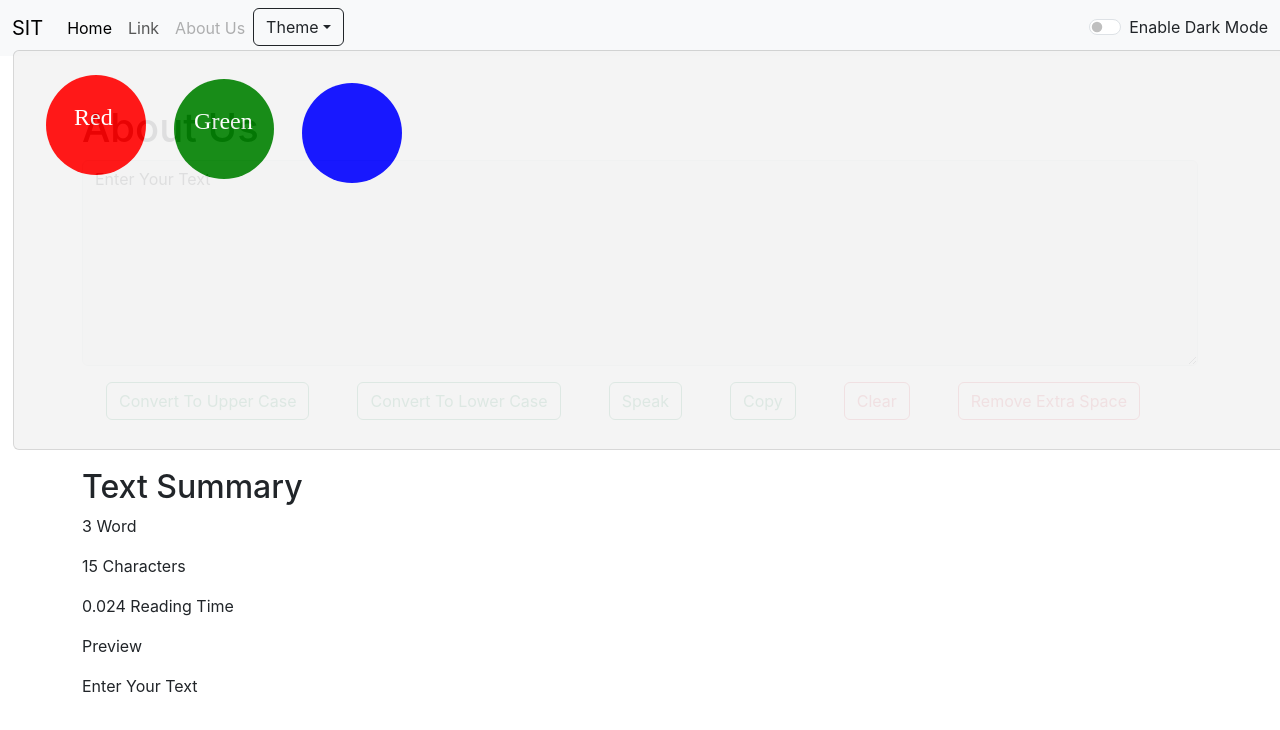
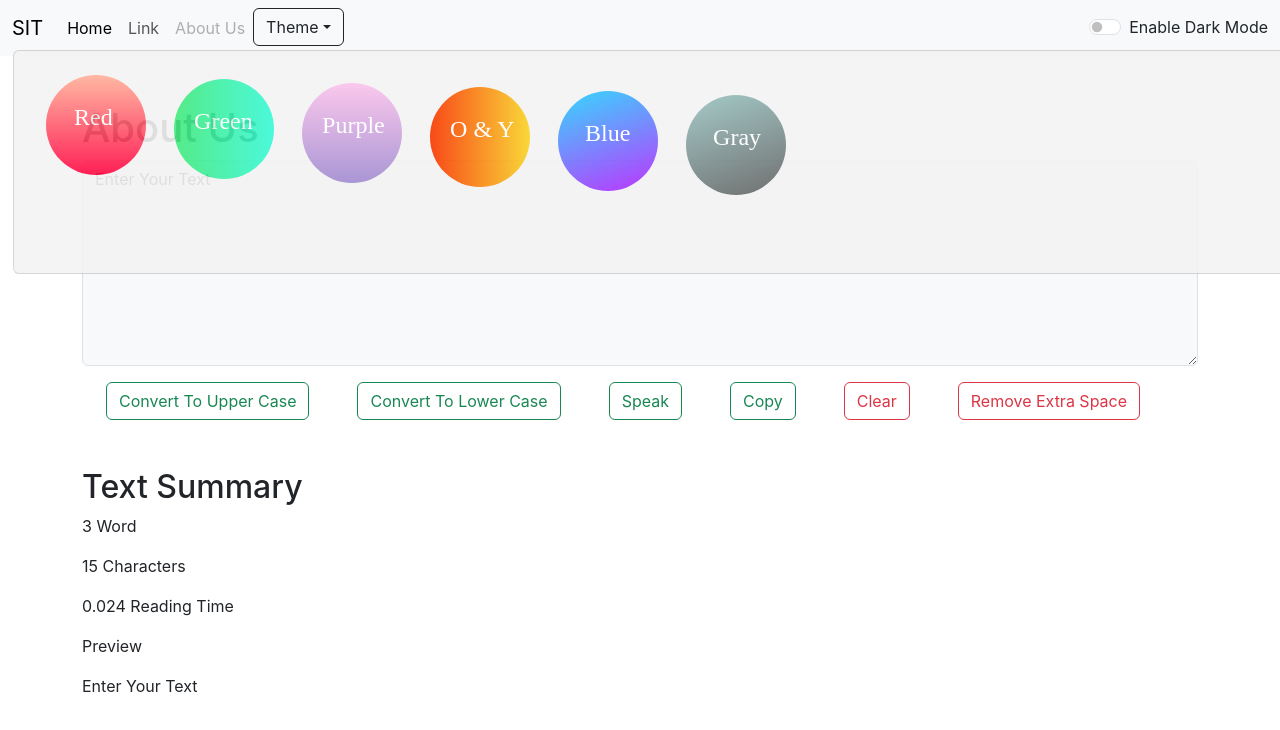
Before and after one commit to 6353079417/React-app-demo, a React (Create React App) app: page / in a window 1280 px wide. Both pictures are taken after a click on the button "Theme". Shown: the top 730 px of the page. Built offline with nearby package versions, Linux system fonts and the light colour scheme.

Commit message:
some new changes

```diff
--- a/src/App.css
+++ b/src/App.css
@@ -16,7 +16,7 @@ nav ul{
   height: 100px;
     width: 100px;
     border-radius: 50%;
-    background-color: red;
+    background-image: linear-gradient(to top, #ff0844 0%, #ffb199 100%);
     margin-left: 2rem;
     margin-top: 1rem;
 }
@@ -24,12 +24,12 @@ nav ul{
   height: 100px;
     width: 100px;
     border-radius: 50%;
-    background-color: green;
+    background-image: linear-gradient(to right, #43e97b 0%, #38f9d7 100%);
     margin-left: 10rem;
     margin-top: -6rem;
 }
 #cir{
-  height: 25rem;
+  height: 14rem;
     width: 83rem;
     background-color:rgb(243, 243, 243);
     opacity: 0.9 ;
@@ -56,15 +56,65 @@ nav ul{
   height: 100px;
     width: 100px;
     border-radius: 50%;
-    background-color: blue;
+    background-image: linear-gradient(to top, #a18cd1 0%, #fbc2eb 100%);
     margin-left: 18rem;
     margin-top: -6rem;
 }
 .font-3{
   color: white;
   font-size: 24px;
-  margin-left: 28px;
+  margin-left: 20px;
   position: absolute;
   margin-top: 24px;
   font-family: cursive;
 }
+.circle-4{
+  height: 100px;
+    width: 100px;
+    border-radius: 50%;
+    background-image: linear-gradient(to right, #f83600 0%, #f9d423 100%);
+    margin-left: 26rem;
+    margin-top: -6rem;
+}
+.font-4{
+  color: white;
+  font-size: 24px;
+  margin-left: 20px;
+  position: absolute;
+  margin-top: 24px;
+  font-family: cursive;
+}
+
+.circle-5{
+  height: 100px;
+    width: 100px;
+    border-radius: 50%;
+    background-image: linear-gradient(-20deg, #b721ff 0%, #21d4fd 100%);
+    margin-left: 34rem;
+    margin-top: -6rem;
+}
+.font-5{
+  color: white;
+  font-size: 24px;
+  margin-left: 27px;
+  position: absolute;
+  margin-top: 24px;
+  font-family: cursive;
+}
+
+.circle-6{
+  height: 100px;
+    width: 100px;
+    border-radius: 50%;
+    background-image: linear-gradient(-20deg, #616161 0%, #9bc5c3 100%);
+    margin-left: 42rem;
+    margin-top: -6rem;
+}
+.font-6{
+  color: white;
+  font-size: 24px;
+  margin-left: 27px;
+  position: absolute;
+  margin-top: 24px;
+  font-family: cursive;
+}
--- a/src/App.js
+++ b/src/App.js
@@ -26,13 +26,13 @@ function App() {
   const redToggle = () => {
     if (mode === 'light') {
         setMode('red');
-        document.body.style.background= "red"
-        document.body.style.color= "yellow"
+        document.body.style.backgroundImage="linear-gradient(to top, #ff0844 0%, #ffb199 100%)";
+        document.body.style.color= "DarkRed"
         setBtnText("Enable light Mode");
     } else {
       setMode('red');
-      document.body.style.background= "yellow"
-      document.body.style.color= "red"
+      document.body.style.color="linear-gradient(to top, #ff0844 0%, #ffb199 100%)";
+        document.body.style.backgroundColor= "DarkRed"
       setBtnText("Enable Dark Mode");
     }
   }
@@ -40,18 +40,18 @@ function App() {
   const greenToggle = () => {
     if (mode === 'light') {
         setMode('green');
-        document.body.style.background= "green"
-        document.body.style.color= "white"
+        document.body.style.backgroundImage= "linear-gradient(to right, #43e97b 0%, #38f9d7 100%)";
+        document.body.style.color= "green"
         setBtnText("Enable light Mode");
     } else {
       setMode('green');
       document.body.style.background= "green"
-      document.body.style.color= "white"
+      document.body.style.color= "linear-gradient(to right, #43e97b 0%, #38f9d7 100%)"
       setBtnText("Enable Dark Mode");
     }
   }
 
-  const blueToggle = () => {
+  const purpleToggle = () => {
     if (mode === 'light') {
         setMode('blue');
         document.body.style.backgroundImage = "linear-gradient(to top, #a18cd1 0%, #fbc2eb 100%)";
@@ -60,7 +60,49 @@ function App() {
     } else {
       setMode('blue');
       document.body.style.background= "lightblue"
-      document.body.style.color= "blue"
+      document.body.style.color= "linear-gradient(to top, #a18cd1 0%, #fbc2eb 100%)"
+      setBtnText("Enable Dark Mode");
+    }
+  }
+
+  const yellowToggle = () => {
+    if (mode === 'light') {
+        setMode('orange');
+        document.body.style.backgroundImage = "linear-gradient(to right, #f83600 0%, #f9d423 100%)";
+        document.body.style.color= "yellow"
+        setBtnText("Enable light Mode");
+    } else {
+      setMode('orange');
+      document.body.style.background= "orange"
+      document.body.style.color= "linear-gradient(to right, #f83600 0%, #f9d423 100%)"
+      setBtnText("Enable Dark Mode");
+    }
+  }
+
+  const blueToggle = () => {
+    if (mode === 'light') {
+        setMode('blue');
+        document.body.style.backgroundImage = "linear-gradient(-20deg, #b721ff 0%, #21d4fd 100%)";
+        document.body.style.color= "darkblue"
+        setBtnText("Enable light Mode");
+    } else {
+      setMode('blue');
+      document.body.style.background= "lightblue"
+      document.body.style.color= "linear-gradient(-20deg, #b721ff 0%, #21d4fd 100%)"
+      setBtnText("Enable Dark Mode");
+    }
+  }
+
+  const grayToggle = () => {
+    if (mode === 'light') {
+        setMode('gray');
+        document.body.style.backgroundImage = "linear-gradient(-20deg, #616161 0%, #9bc5c3 100%)";
+        document.body.style.color= "black"
+        setBtnText("Enable light Mode");
+    } else {
+      setMode('gray');
+      document.body.style.background= "gray"
+      document.body.style.color= "white"
       setBtnText("Enable Dark Mode");
     }
   }
@@ -72,8 +114,8 @@ function App() {
 
   return (
     <>
-    <Navbar  heading="SIT" AboutText="About Us"  mode = {mode} btnText={btnText} toggleMode = {toggleMode} redToggle = {redToggle} blueToggle = {blueToggle}  greenToggle = {greenToggle}/>
-    <TextForm title="About Us" mode = {mode}  toggleMode = {toggleMode} redToggle = {redToggle} greenToggle = {greenToggle} blueToggle = {blueToggle}/>
+    <Navbar  heading="SIT" AboutText="About Us"  mode = {mode} btnText={btnText} toggleMode = {toggleMode} redToggle = {redToggle} purpleToggle = {purpleToggle}  greenToggle = {greenToggle} yellowToggle = {yellowToggle} blueToggle = {blueToggle} grayToggle = {grayToggle}/>
+    <TextForm title="About Us" mode = {mode}  toggleMode = {toggleMode} redToggle = {redToggle} greenToggle = {greenToggle} purpleToggle = {purpleToggle} yellowToggle = {yellowToggle} grayToggle = {grayToggle}/>
     </>
   );
 }
--- a/src/components/Navbar.js
+++ b/src/components/Navbar.js
@@ -30,7 +30,12 @@ export default function Navbar(props) {
                         <ul className="dropdown-menu" id="cir">
                            <div className="circle-1" onClick={props.redToggle}><p className="font-1">Red</p></div>
                            <div className="circle-2" onClick={props.greenToggle}><p className="font-2">Green</p></div>
-                           <div className="circle-3" onClick={props.blueToggle}><p className="font-3"><img src="" alt="" /></p></div>
+                           <div className="circle-3" onClick={props.purpleToggle}><p className="font-3">Purple</p></div>
+                           <div className="circle-4" onClick={props.yellowToggle}><p className="font-4">O & Y</p></div>
+                           <div className="circle-5" onClick={props.blueToggle}><p className="font-5">Blue</p></div>
+                           <div className="circle-6" onClick={props.grayToggle}><p className="font-6">Gray</p></div>
+
+
 
                         </ul>
                     </div>
```
